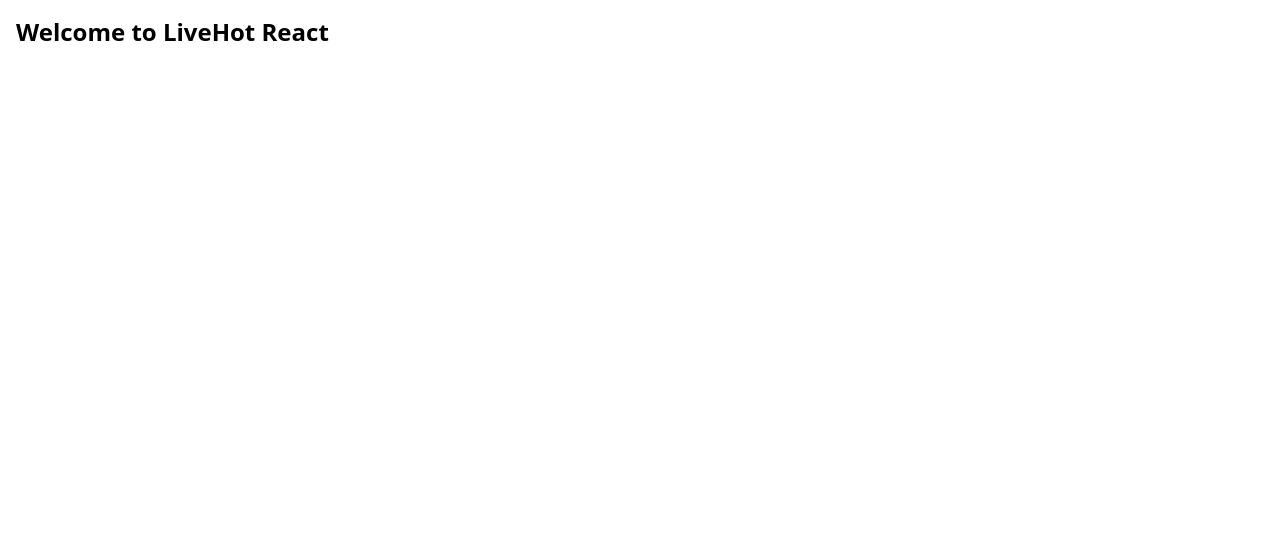
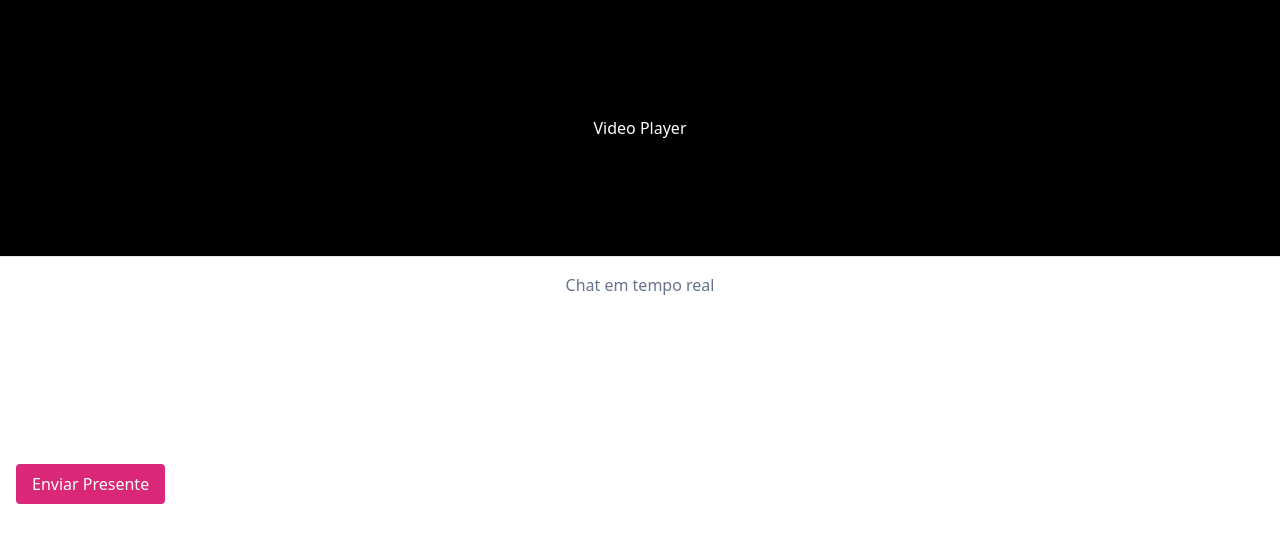
Before and after one commit to lucaspressi/livehot, a React (Vite) app in the folder frontend/: page / in a window 1280 px wide. Shown: the top 542 px of the page. Built offline with nearby package versions, Linux system fonts and the light colour scheme.

Commit message:
Add React project skeleton with Redux and Tailwind

```diff
--- a/frontend/package.json
+++ b/frontend/package.json
@@ -5,7 +5,8 @@
   "scripts": {
     "dev": "vite",
     "build": "vite build",
-    "preview": "vite preview"
+    "preview": "vite preview",
+    "start": "vite preview"
   },
   "dependencies": {
     "@livekit/client": "^2.0.0",
--- a/frontend/src/App.jsx
+++ b/frontend/src/App.jsx
@@ -1,12 +1,17 @@
 import React from 'react';
-import { Routes, Route } from 'react-router-dom';
-import Home from './pages/Home';
+import VideoPlayer from './components/VideoPlayer';
+import ChatBox from './components/chat/ChatBox';
+import GiftButton from './components/gifts/GiftButton';
 
 function App() {
   return (
-    <Routes>
-      <Route path="/" element={<Home />} />
-    </Routes>
+    <div className="min-h-screen flex flex-col">
+      <VideoPlayer />
+      <ChatBox />
+      <div className="p-4">
+        <GiftButton />
+      </div>
+    </div>
   );
 }
 
--- /dev/null
+++ b/frontend/src/components/VideoPlayer.jsx
@@ -0,0 +1,11 @@
+import React from 'react';
+
+function VideoPlayer() {
+  return (
+    <div className="bg-black h-64 w-full flex items-center justify-center text-white">
+      Video Player
+    </div>
+  );
+}
+
+export default VideoPlayer;
--- /dev/null
+++ b/frontend/src/components/chat/ChatBox.jsx
@@ -0,0 +1,11 @@
+import React from 'react';
+
+function ChatBox() {
+  return (
+    <div className="p-4 border-t h-48 overflow-y-auto">
+      <p className="text-center text-slate-500">Chat em tempo real</p>
+    </div>
+  );
+}
+
+export default ChatBox;
--- /dev/null
+++ b/frontend/src/components/gifts/GiftButton.jsx
@@ -0,0 +1,9 @@
+import React from 'react';
+
+function GiftButton() {
+  return (
+    <button className="px-4 py-2 bg-pink-600 text-white rounded">Enviar Presente</button>
+  );
+}
+
+export default GiftButton;
--- /dev/null
+++ b/frontend/src/hooks/useSocket.js
@@ -0,0 +1,11 @@
+import { useEffect } from 'react';
+import { io } from 'socket.io-client';
+
+export default function useSocket(url) {
+  useEffect(() => {
+    const socket = io(url);
+    return () => {
+      socket.disconnect();
+    };
+  }, [url]);
+}
--- a/frontend/src/pages/Home.jsx
+++ b/frontend/src/pages/Home.jsx
@@ -1,9 +1,16 @@
 import React from 'react';
+import VideoPlayer from '../components/VideoPlayer';
+import ChatBox from '../components/chat/ChatBox';
+import GiftButton from '../components/gifts/GiftButton';
 
 function Home() {
   return (
-    <div className="p-4">
-      <h1 className="text-2xl font-bold">Welcome to LiveHot React</h1>
+    <div className="min-h-screen flex flex-col">
+      <VideoPlayer />
+      <ChatBox />
+      <div className="p-4">
+        <GiftButton />
+      </div>
     </div>
   );
 }
--- /dev/null
+++ b/frontend/src/services/api.js
@@ -0,0 +1,7 @@
+import axios from 'axios';
+
+const API = axios.create({
+  baseURL: import.meta.env.VITE_API_BASE_URL || 'http://localhost:5000/api',
+});
+
+export default API;
--- /dev/null
+++ b/frontend/src/store/chatSlice.js
@@ -0,0 +1,15 @@
+import { createSlice } from '@reduxjs/toolkit';
+
+const chatSlice = createSlice({
+  name: 'chat',
+  initialState: { messages: [] },
+  reducers: {
+    addMessage(state, action) {
+      state.messages.push(action.payload);
+    },
+  },
+});
+
+export const { addMessage } = chatSlice.actions;
+
+export default chatSlice.reducer;
--- a/frontend/src/store/index.js
+++ b/frontend/src/store/index.js
@@ -1,5 +1,8 @@
 import { configureStore } from '@reduxjs/toolkit';
+import chatReducer from './chatSlice';
 
 export default configureStore({
-  reducer: {},
+  reducer: {
+    chat: chatReducer,
+  },
 });
--- a/frontend/vite.config.js
+++ b/frontend/vite.config.js
@@ -1,6 +1,12 @@
 import { defineConfig } from 'vite';
 import react from '@vitejs/plugin-react';
+import path from 'path';
 
 export default defineConfig({
   plugins: [react()],
+  resolve: {
+    alias: {
+      '@': path.resolve(__dirname, 'src'),
+    },
+  },
 });
```
Also changed, not shown: 1 other file (tests, documents, lock files or other folders).
